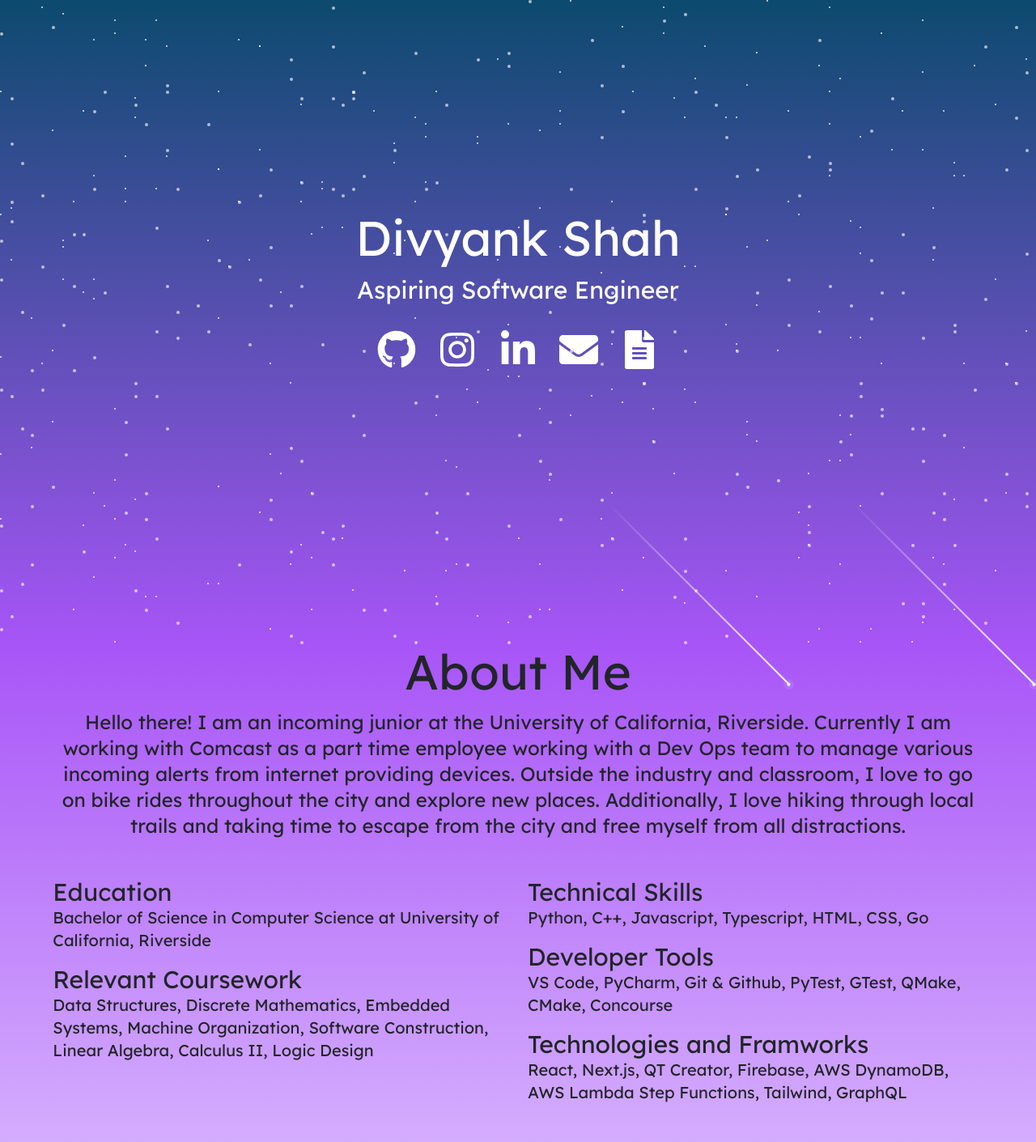
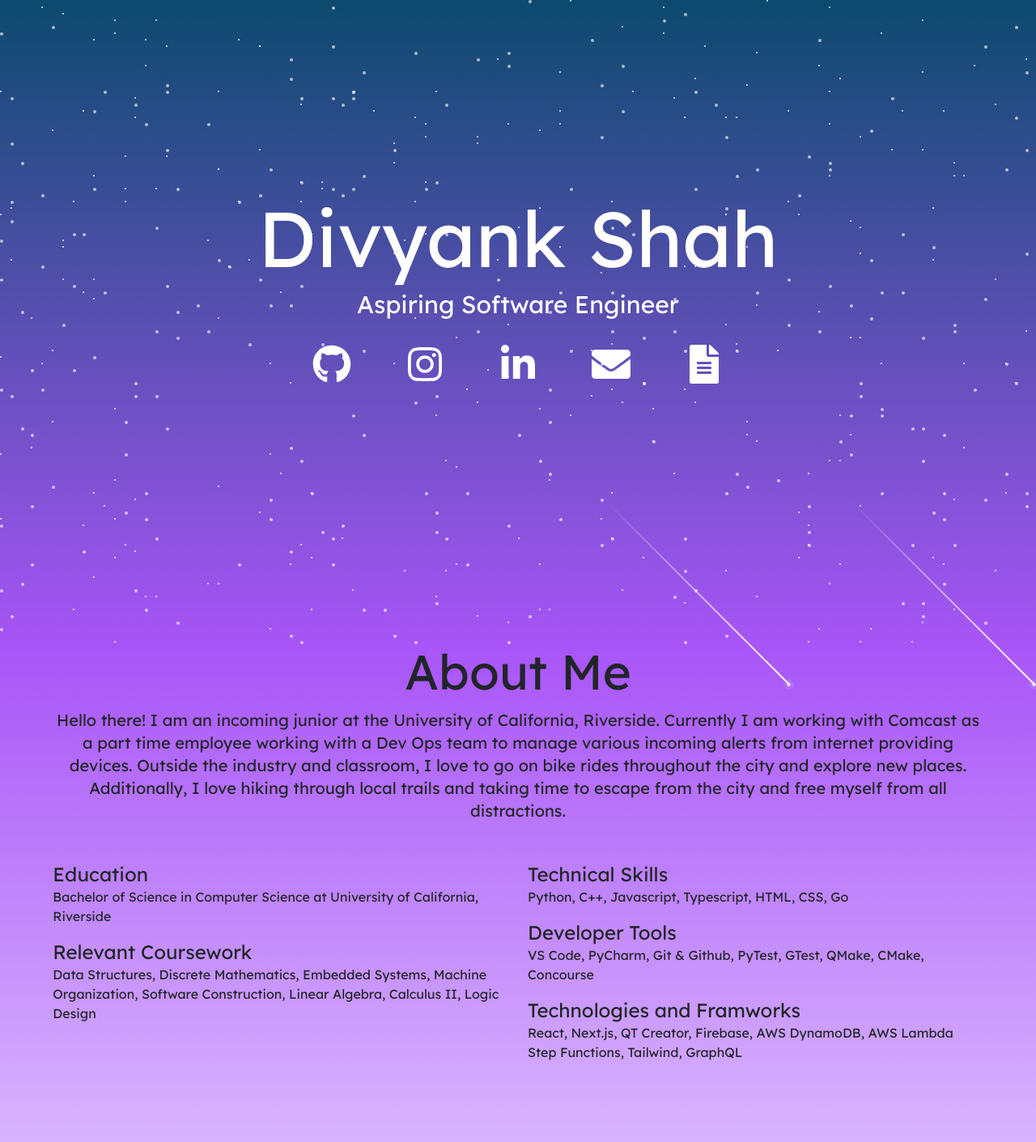
Before and after one commit to shahdivyank/shahdivyank.github.io, a Next.js app: page / in a window 1280 px wide. Shown: the top 1411 px of the page at 81% size. Built offline with nearby package versions, Linux system fonts and the light colour scheme.

Commit message:
finalize font sizes

```diff
--- a/components/About.js
+++ b/components/About.js
@@ -11,7 +11,7 @@ const About = () => {
 
       <Row className=" w-11/12">
         <Col xl={12} className="flex justify-center items-center">
-          <p className="text-center text-2xl mb-5">
+          <p className="text-center text-xl mb-5">
             Hello there! I am an incoming junior at the University of
             California, Riverside. Currently I am working with Comcast as a part
             time employee working with a Dev Ops team to manage various incoming
@@ -23,14 +23,14 @@ const About = () => {
           </p>
         </Col>
         <Col xl={6} className="">
-          <p className="text-3xl m-0 p-0">Education</p>
-          <p className="text-xl">
+          <p className="text-2xl m-0 p-0">Education</p>
+          <p className="text-base">
             Bachelor of Science in Computer Science at University of California,
             Riverside
           </p>
-          <p className="text-3xl m-0 p-0">Relevant Coursework</p>
+          <p className="text-2xl m-0 p-0">Relevant Coursework</p>
           <div className="flex justify-evenly items-center">
-            <p className="text-xl">
+            <p className="text-base">
               Data Structures, Discrete Mathematics, Embedded Systems, Machine
               Organization, Software Construction, Linear Algebra, Calculus II,
               Logic Design
@@ -39,21 +39,21 @@ const About = () => {
         </Col>
         <Col xl={6} className="">
           <div>
-            <p className="text-3xl m-0 p-0">Technical Skills</p>
-            <p className="text-xl">
+            <p className="text-2xl m-0 p-0">Technical Skills</p>
+            <p className="text-base">
               Python, C++, Javascript, Typescript, HTML, CSS, Go
             </p>
           </div>
           <div>
-            <p className="text-3xl m-0 p-0">Developer Tools</p>
-            <p className="text-xl">
+            <p className="text-2xl m-0 p-0">Developer Tools</p>
+            <p className="text-base">
               VS Code, PyCharm, Git & Github, PyTest, GTest, QMake, CMake,
               Concourse
             </p>
           </div>
           <div>
-            <p className="text-3xl m-0 p-0">Technologies and Framworks</p>
-            <p className="text-xl">
+            <p className="text-2xl m-0 p-0">Technologies and Framworks</p>
+            <p className="text-base">
               React, Next.js, QT Creator, Firebase, AWS DynamoDB, AWS Lambda
               Step Functions, Tailwind, GraphQL
             </p>
--- a/components/Experiences.js
+++ b/components/Experiences.js
@@ -75,7 +75,7 @@ const Experiences = () => {
             </div>
             <ul className="list-disc">
               {experience.points.map((point, index) => (
-                <li className="text-md" key={index}>
+                <li className="text-base" key={index}>
                   {point}
                 </li>
               ))}
--- a/components/Landing.js
+++ b/components/Landing.js
@@ -65,7 +65,7 @@ const Landing = () => {
         ))}
         <Row className="flex justify-center items-center">
           <Col lg={12} className="flex justify-center items-center flex-col">
-            <p className="font-lexend text-6xl text-center text-white">
+            <p className="font-lexend text-8xl text-center text-white">
               Divyank Shah
               <br />
               <p className="text-3xl mt-3">Aspiring Software Engineer</p>
--- a/components/Project.js
+++ b/components/Project.js
@@ -5,9 +5,9 @@ import { FaGithub, FaRocket } from "react-icons/fa";
 const Project = ({ title, description, github, deployed, built }) => {
   return (
     <div className="flex justify-center items-center flex-col ">
-      <p className="text-xl text-center m-0 p-0">{title}</p>
-      <p className="text-center text-sm">{built}</p>
-      <p className="text-md text-center">{description}</p>
+      <p className="text-2xl text-center m-0 p-0">{title}</p>
+      <p className="text-center text-base">{built}</p>
+      <p className="text-base text-center">{description}</p>
       <div className="w-1/2 flex justify-evenly items-center">
         <a
           href={github}
--- a/components/Workshop.js
+++ b/components/Workshop.js
@@ -10,10 +10,10 @@ const Workshop = ({ name, subtitle, sponsor, date }) => {
           date > new Date() ? "text-black" : "text-gray-600"
         } ${date > new Date() ? "border-black" : "border-gray-600"}`}
       >
-        <p className="text-lg text-center">
+        <p className="text-2xl text-center">
           {name}
           <br />
-          <div className="text-sm">
+          <div className="text-base">
             {subtitle}
             <br />
             {sponsor} - {date.toLocaleDateString()}
--- a/components/Workshops.js
+++ b/components/Workshops.js
@@ -11,7 +11,7 @@ const Workshops = () => {
     >
       <p className="text-6xl">Workshops</p>
 
-      <p className="text-center text-2xl mb-5 w-11/12">
+      <p className="text-center text-xl mb-5 w-11/12">
         This is just a short preview of the various workshops I have hosted as
         well as workshops I will be hosting for various hackathons, student
         organizations and personally! I always look for various opporunties to
--- a/components/data.js
+++ b/components/data.js
@@ -1,6 +1,6 @@
 const workshops = [
   {
-    name: "Front End Development",
+    name: "Front End Dev",
     subtitle: "Workshop",
     sponsor: "ACM @ UCR",
     date: new Date(2022, 0, 26),
```
